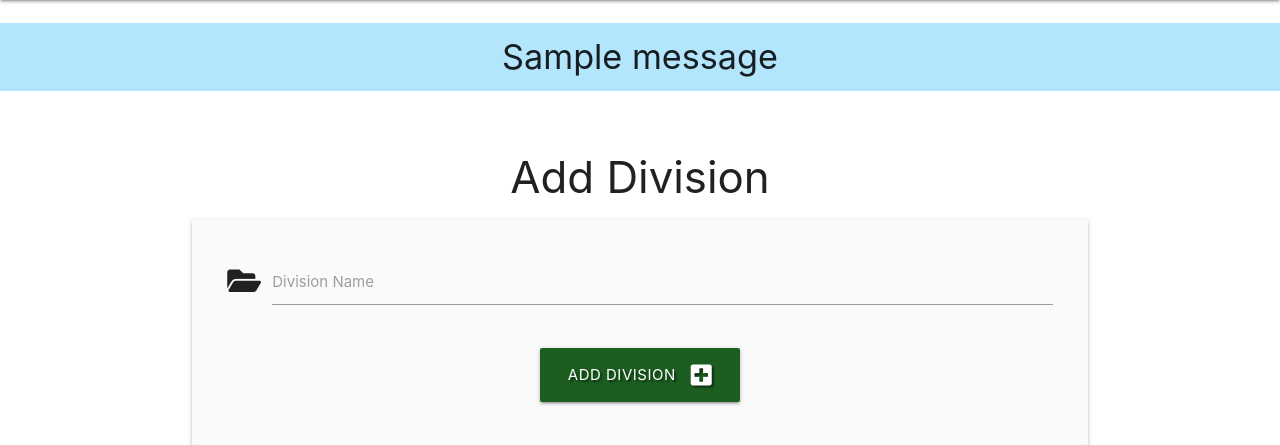
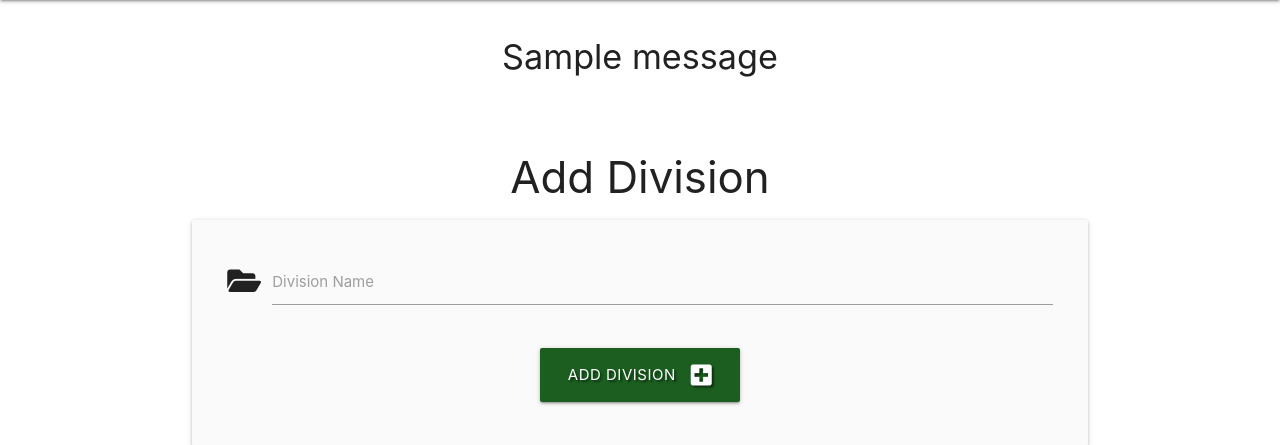
Before and after one commit to Code-Institute-Submissions/bucketlist, a Flask app: page /add_division in a window 1280 px wide. Shown: the part 64-509 px from the top of the page. Run offline with Flask 2, Linux system fonts and the light colour scheme; one stand-in notice (Sample message) is shown; some libraries are stand-ins or nearby versions.

Commit message:
color flash

```diff
--- a/templates/base.html
+++ b/templates/base.html
@@ -60,7 +60,7 @@
             {% if messages %}
                 {% for message in messages %}
                     <div class="row flashes">
-                        <h4 class="light-blue lighten-4 center-align">{{ message }}</h4>
+                        <h4 class="center-align">{{ message }}</h4>
                     </div>
                 {% endfor %}
             {% endif %}
```
